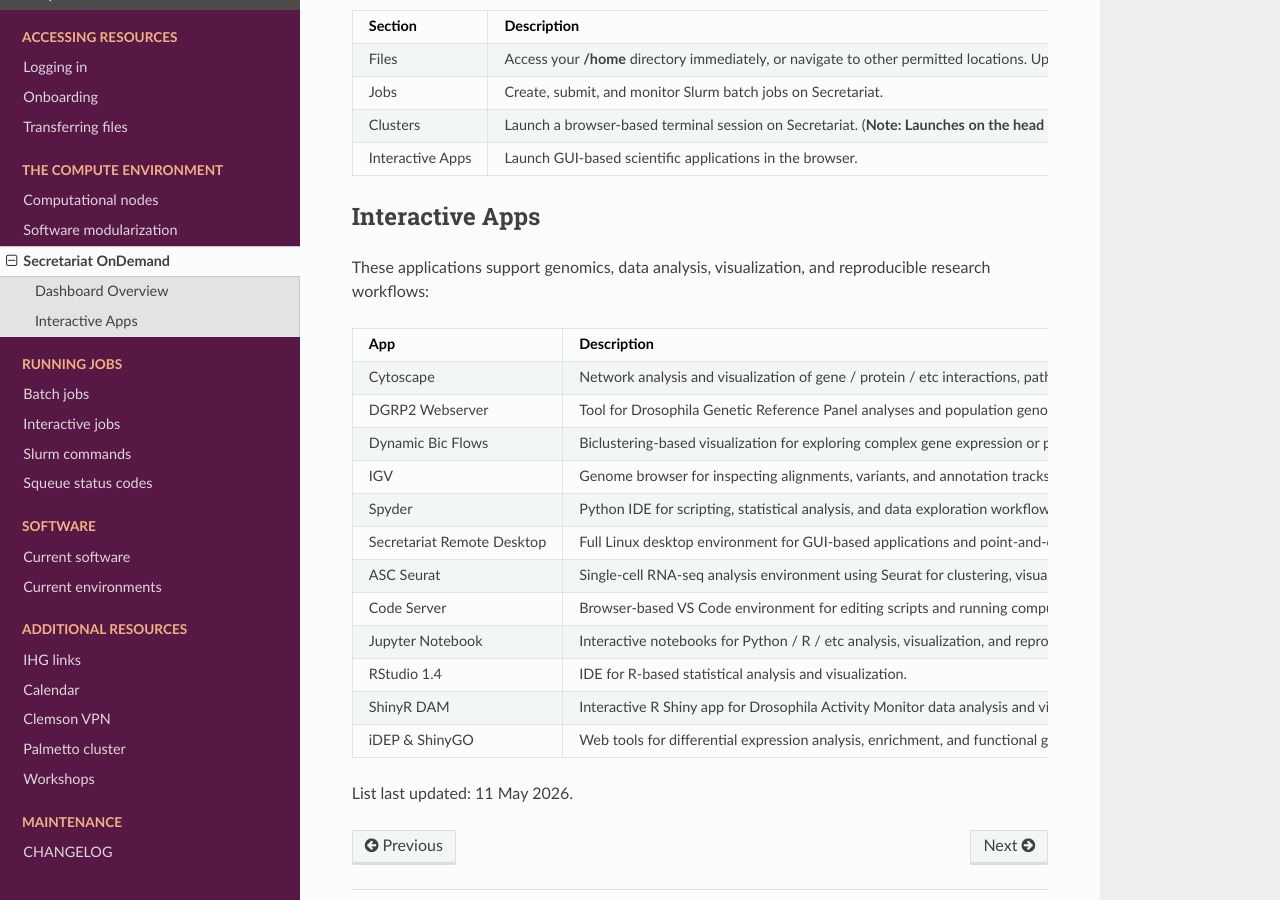
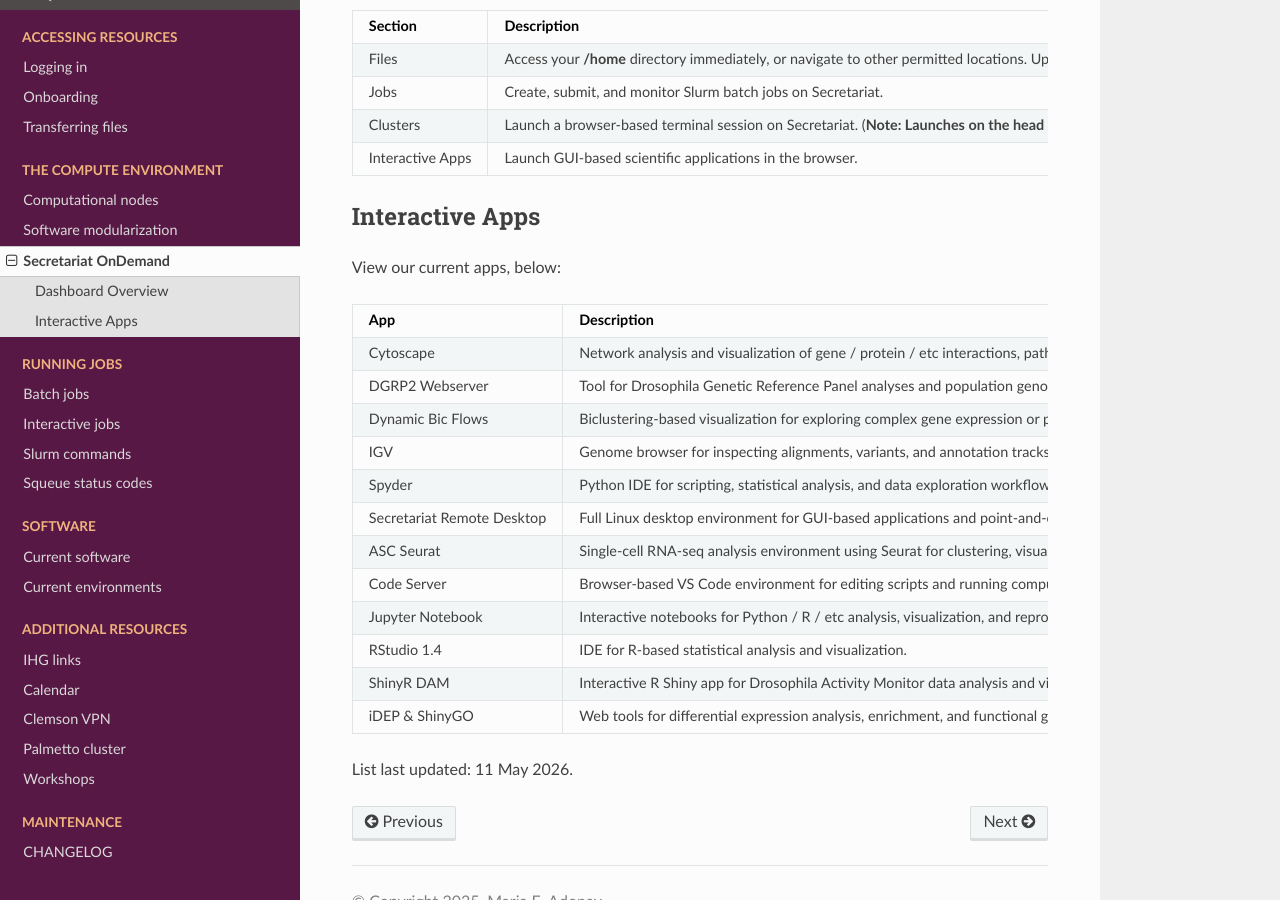
Before and after one commit to amalgamaria/secretariat, a Sphinx documentation site: the page built from docs/compute/ood.rst, in a window 1280 px wide and 900 px high, scrolled down 1106 px. Built offline with Sphinx 7.4.7 and the Read the Docs theme 3.1.0, drawn with Linux system fonts in a browser that asks for light colours; pages that are not in the unit, such as notebooks, are missing from menus.

Commit message:
Update text before App Table

```diff
--- a/docs/compute/ood.rst
+++ b/docs/compute/ood.rst
@@ -53,7 +53,7 @@
 Interactive Apps
 -----------------
 
-These applications support genomics, data analysis, visualization, and reproducible research workflows:
+View our current apps, below:
 
 +----------------------------+----------------------------------------------------------------------+
 | App                        | Description                                                          |
```
